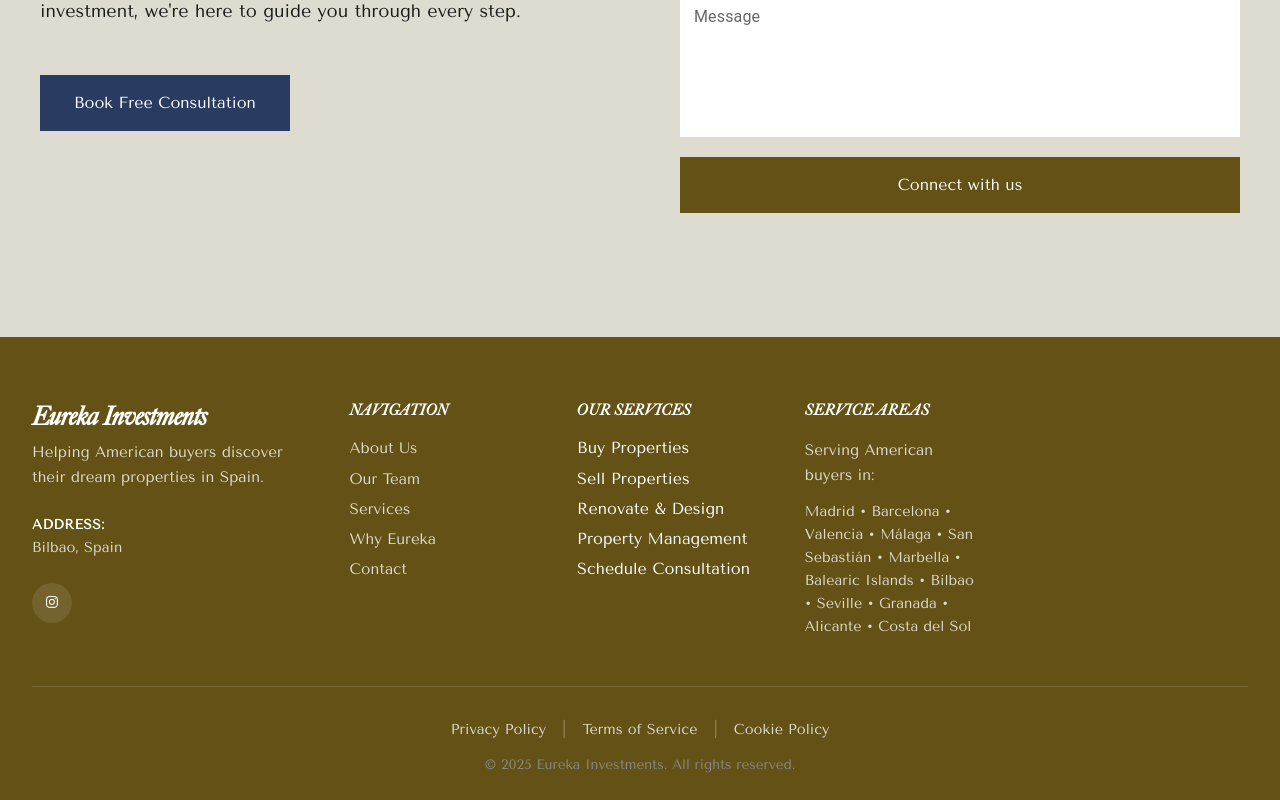
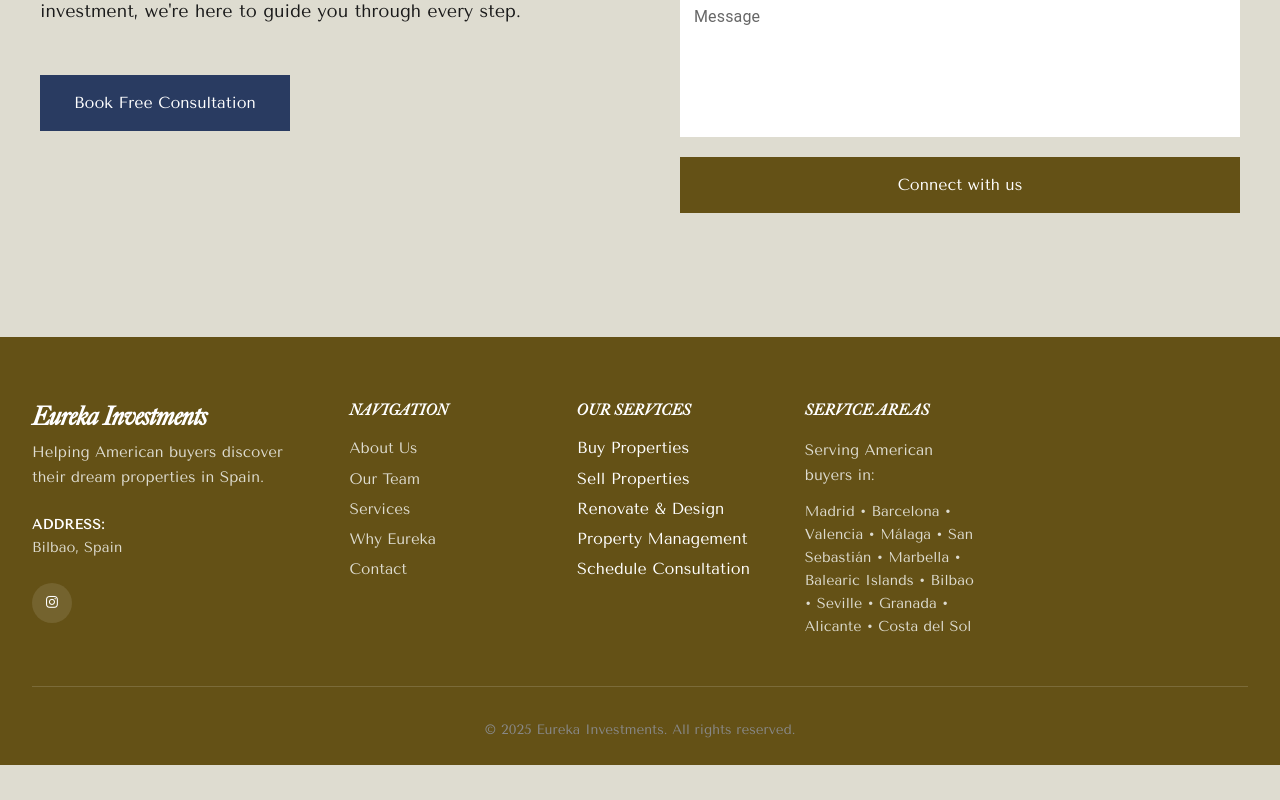
Before and after one commit to gitcamy/Eureka, a React (Create React App) app: page /#/ in a window 1280 px wide. Shown: the part 4254-5054 px from the top of the page. After the commit the page ends 5019 px from the top, so only its background shows below. Built offline with nearby package versions, Linux system fonts and the light colour scheme; no server answers.

Commit message:
Final touches v1 landing page

```diff
--- a/src/components/Contact.css
+++ b/src/components/Contact.css
@@ -87,6 +87,7 @@
 
   .contact-left {
     padding-right: 0;
+    padding-bottom: 100px;
   }
 
   .contact-main-title,
--- a/src/components/Footer.js
+++ b/src/components/Footer.js
@@ -99,13 +99,13 @@
 
       {/* Footer Bottom */}
       <div className="footer-bottom">
-        <div className="footer-legal-links">
+        {/* <div className="footer-legal-links">
           <a href="#privacy-policy">Privacy Policy</a>
           <span className="separator">|</span>
           <a href="#terms-of-service">Terms of Service</a>
           <span className="separator">|</span>
           <a href="#cookie-policy">Cookie Policy</a>
-        </div>
+        </div> */}
         <p className="footer-copyright">
           &copy; {currentYear} Eureka Investments. All rights reserved.
         </p>
```
